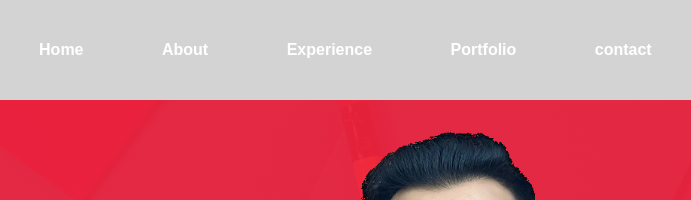
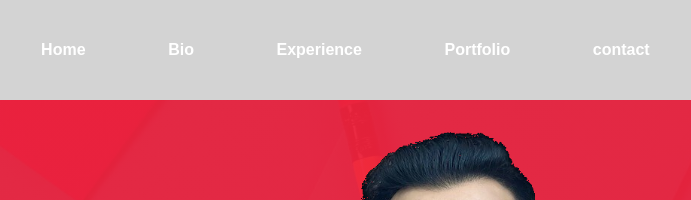
Before and after one commit to anhcu/update-portfolio, a plain HTML site: page index.html in a window 1280 px wide. Shown: the top 200 px of the page, 525-1216 px from the left. Drawn offline with nearby package versions, Linux system fonts and the light colour scheme.

Commit message:
update readme

```diff
--- a/index.html
+++ b/index.html
@@ -16,7 +16,7 @@
         <input id="nav-toggle" type="checkbox">
         <ul class="links">
             <li><a href="#home">Home</a></li>
-            <li><a href="#about">About</a></li>
+            <li><a href="#bio">Bio</a></li>
             <li><a href="#experience">Experience</a></li>
             <li><a href="#portfolio">Portfolio</a></li>
             <li><a href="#contact">contact</a></li>
@@ -61,7 +61,7 @@
 
         <!-- About Start -->
         <div class="wrapper">
-            <div class="profile-card" id="about">
+            <div class="profile-card" id="bio">
                 <div class="profile-header">
                     <img src="img/deadlift.jpg" alt="">
                 </div>
```
Also changed, not shown: img/bio.png (added), img/contact.png (added), img/experience.png (added), img/work.png (added), 1 other file.
